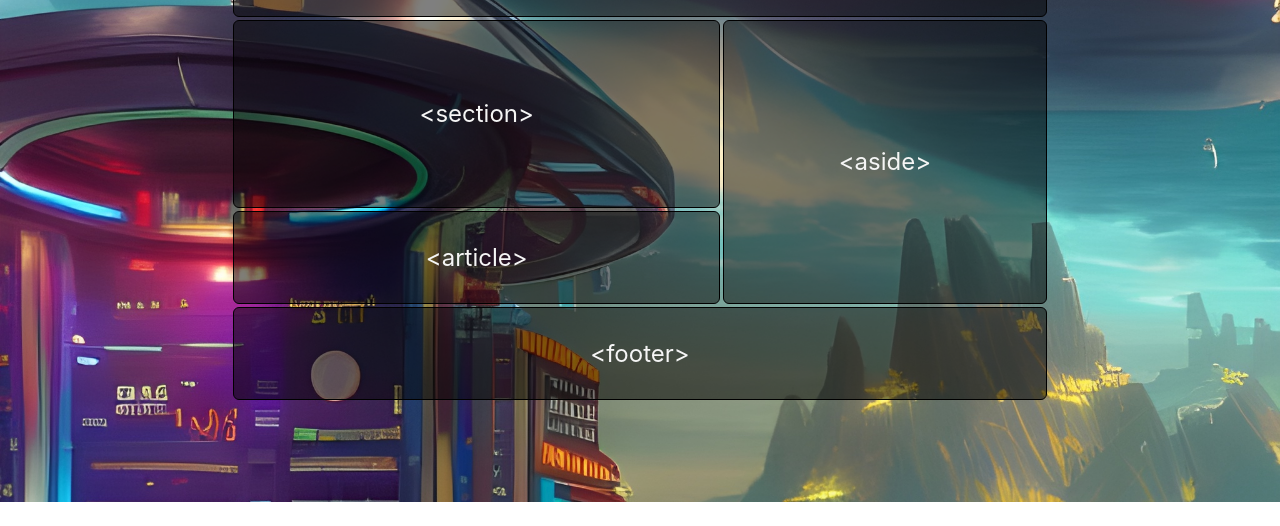
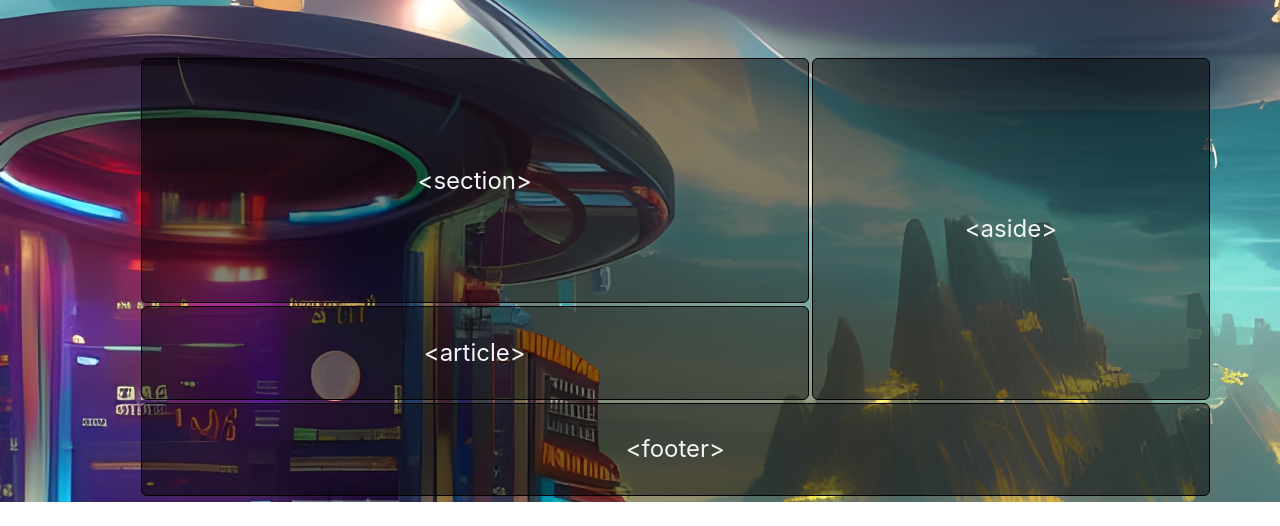
Before and after one commit to trklkddr/Time-Machine-Rescue-Challenge, a plain HTML site: page index.html in a window 1280 px wide. Shown: the part 274-800 px from the top of the page. Drawn offline with nearby package versions, Linux system fonts and the light colour scheme.

Commit message:
style optimized

```diff
--- a/Mainsheet.css
+++ b/Mainsheet.css
@@ -1,11 +1,12 @@
 .container {
     display: grid;
-    grid-template-rows: repeat(8, 1fr);
-    grid-template-columns: repeat(7, 1fr);
+
+
     grid-template-areas:
-                "platzhalterx platzhalterx platzhalterx platzhalterx platzhalterx platzhalterx"
+                "platzhaltery nav nav nav nav nav"
                 "platzhaltery header header header header header"
-                "platzhaltery nav nav nav nav nav"
+                "platzhaltery platzhalterx platzhalterx platzhalterx platzhalterx platzhalterx"
+                "platzhaltery platzhalterx platzhalterx platzhalterx platzhalterx platzhalterx"
                 "platzhaltery section section section aside aside"
                 "platzhaltery section section section aside aside"
                 "platzhaltery article article article aside aside"
```
